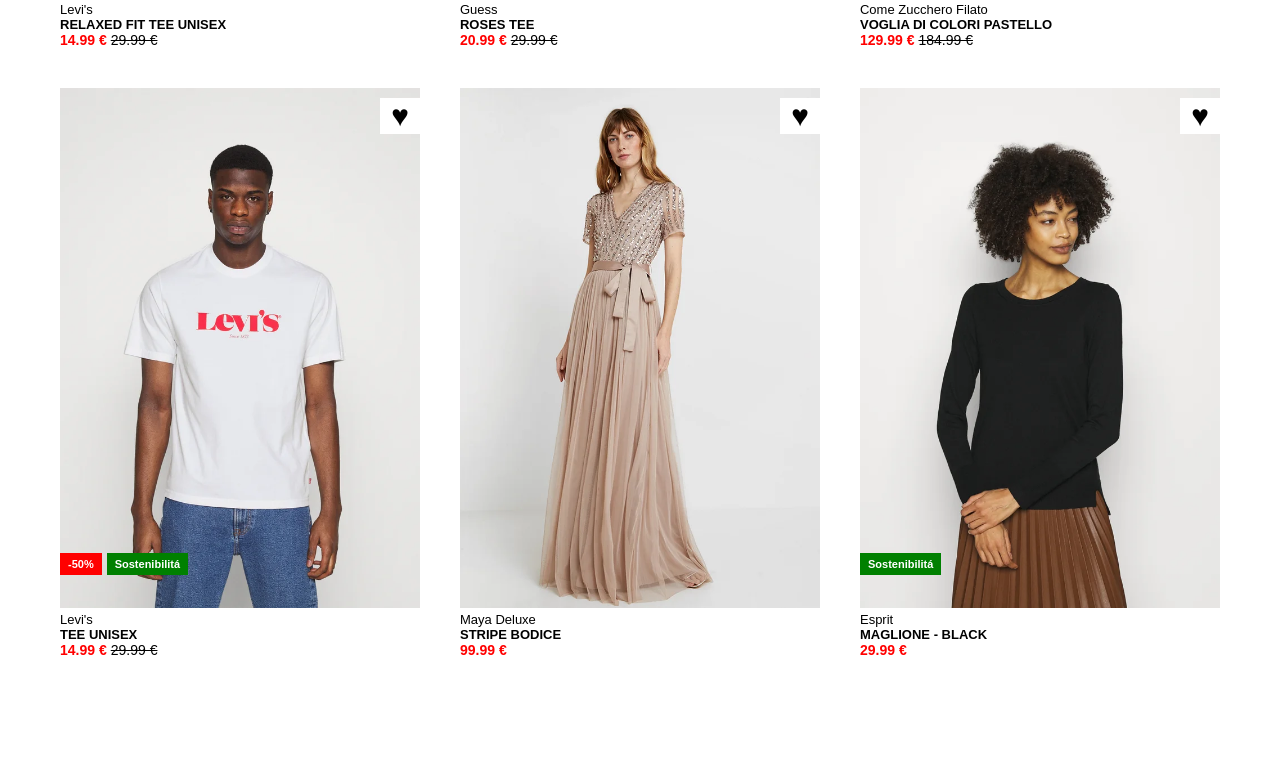
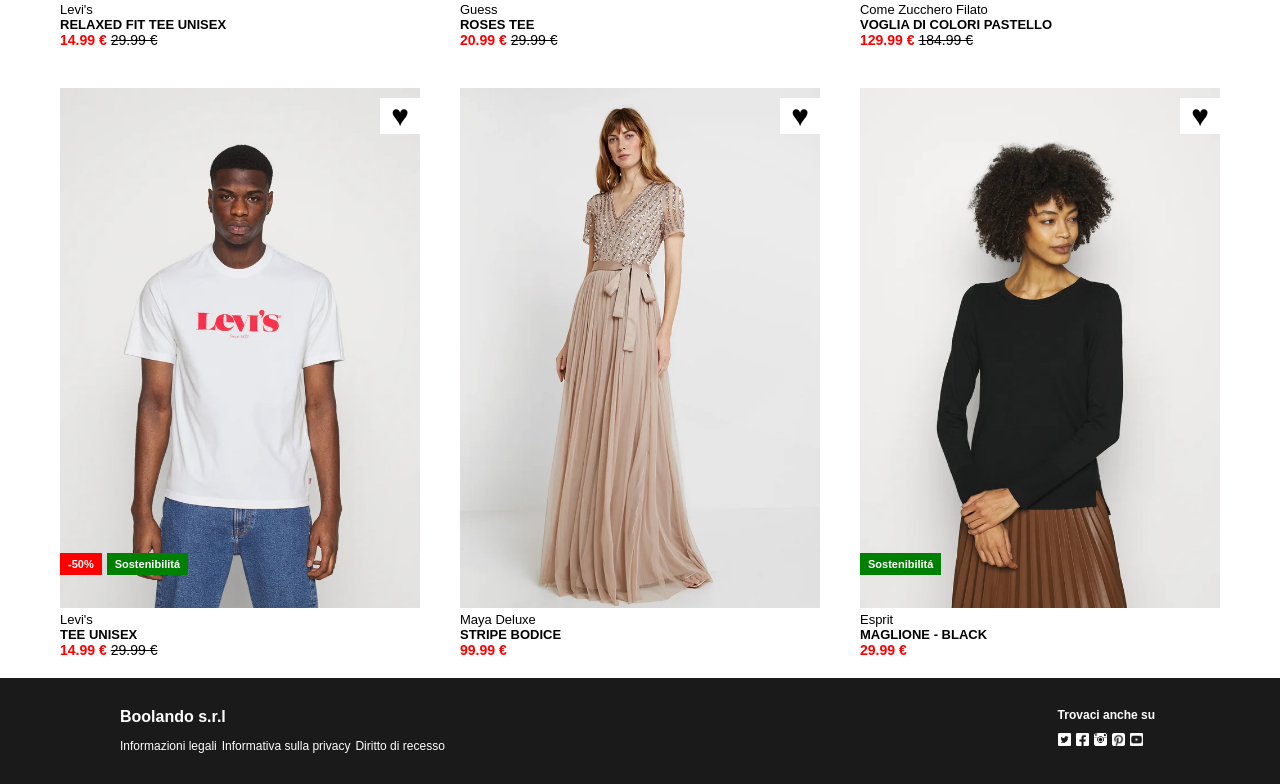
Before and after one commit to rinox3005/vite-boolando, a Vue app: page / in a window 1280 px wide. Shown: the part 652-1436 px from the top of the page. Before the commit the page ends 1330 px from the top, so only its background shows below. Built offline with nearby package versions, Linux system fonts and the light colour scheme.

Commit message:
[UPD] divided footer in components

```diff
--- a/src/App.vue
+++ b/src/App.vue
@@ -1,6 +1,7 @@
 <script>
 import AppMain from "./components/AppMain.vue";
 import AppHeader from "./components/AppHeader.vue";
+import AppFooter from "./components/AppFooter.vue";
 export default {
   name: "App",
   data() {
@@ -9,6 +10,7 @@ export default {
   components: {
     AppHeader,
     AppMain,
+    AppFooter,
   },
 };
 </script>
@@ -16,7 +18,7 @@ export default {
 <template>
   <AppHeader />
   <AppMain />
-  <footer></footer>
+  <AppFooter />
 </template>
 
 <style lang="scss" scoped></style>
--- /dev/null
+++ b/src/components/AppFootLeft.vue
@@ -0,0 +1,18 @@
+<script>
+export default {
+  name: "AppFootLeft",
+};
+</script>
+
+<template>
+  <div class="white">
+    <div class="mb-10 pl-20 bold">Boolando s.r.l</div>
+    <div class="pl-20">
+      <span class="pr-5 font-size-12">Informazioni legali</span>
+      <span class="pr-5 font-size-12">Informativa sulla privacy</span>
+      <span class="pr-5 font-size-12">Diritto di recesso</span>
+    </div>
+  </div>
+</template>
+
+<style lang="scss" scoped></style>
--- /dev/null
+++ b/src/components/AppFootSocials.vue
@@ -0,0 +1,40 @@
+<script>
+export default {
+  name: "AppFootSocials",
+};
+</script>
+
+<template>
+  <div>
+    <div class="mb-10 bold white pr-20 font-size-12">Trovaci anche su</div>
+    <div>
+      <img
+        class="icons-footer pr-5"
+        src="/img/twitter-square-icon.webp"
+        alt="twitter"
+      />
+      <img
+        class="icons-footer pr-5"
+        src="/img/facebook-square-icon-511x512-9dz42ub9.png"
+        alt="facebook"
+      />
+      <img
+        class="icons-footer pr-5"
+        src="/img/Black_Instagram_icon.svg.png"
+        alt="instagram"
+      />
+      <img
+        class="icons-footer pr-5"
+        src="/img/pinterest-square-512.webp"
+        alt="pinterest"
+      />
+      <img
+        class="icons-footer pr-5"
+        src="/img/youtube-square.png"
+        alt="youtube"
+      />
+    </div>
+  </div>
+</template>
+
+<style lang="scss" scoped></style>
--- /dev/null
+++ b/src/components/AppFooter.vue
@@ -0,0 +1,22 @@
+<script>
+import AppFootLeft from "./AppFootLeft.vue";
+import AppFootSocials from "./AppFootSocials.vue";
+export default {
+  name: "AppFooter",
+  components: {
+    AppFootLeft,
+    AppFootSocials,
+  },
+};
+</script>
+
+<template>
+  <footer class="foot">
+    <div class="row container justify-between">
+      <AppFootLeft />
+      <AppFootSocials />
+    </div>
+  </footer>
+</template>
+
+<style lang="scss" scoped></style>
```
